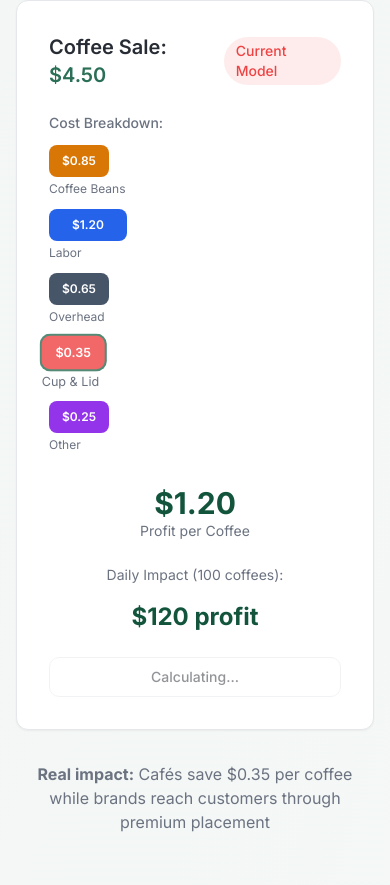
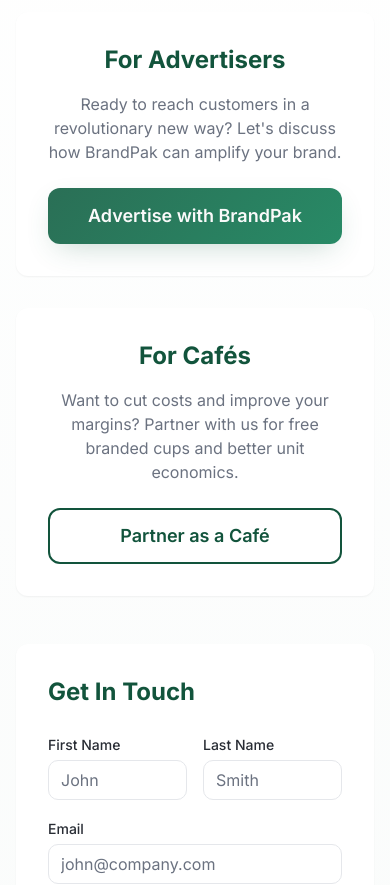
Before and after one commit to bennyblair/cup-ads-unlocked, a React (Vite) app: page / in a window 390 px wide. Shown: the part 4396-5281 px from the top of the page. Built offline with nearby package versions, Linux system fonts and the light colour scheme.

Commit message:
Remove profitability calculator

```diff
--- a/src/components/sections/ProfitabilityDemo.tsx
+++ /dev/null
@@ -1,247 +0,0 @@
-import { useState, useEffect } from "react"
-import { Button } from "@/components/ui/button"
-import { Card } from "@/components/ui/card"
-
-const ProfitabilityDemo = () => {
-  const [isAnimating, setIsAnimating] = useState(false)
-  const [currentView, setCurrentView] = useState<'before' | 'after'>('before')
-
-  // Sample cafe economics
-  const coffeePrice = 4.50
-  const beforeCosts = {
-    beans: 0.85,
-    labor: 1.20,
-    overhead: 0.65,
-    cupLid: 0.35, // This is what BrandPak eliminates
-    other: 0.25
-  }
-
-  const afterCosts = {
-    beans: 0.85,
-    labor: 1.20,
-    overhead: 0.65,
-    cupLid: 0.00, // BrandPak provides these free
-    other: 0.25
-  }
-
-  const beforeProfit = coffeePrice - Object.values(beforeCosts).reduce((a, b) => a + b, 0)
-  const afterProfit = coffeePrice - Object.values(afterCosts).reduce((a, b) => a + b, 0)
-  const profitIncrease = afterProfit - beforeProfit
-
-  const handleAnimation = () => {
-    setIsAnimating(true)
-    setCurrentView('before')
-
-    setTimeout(() => {
-      setCurrentView('after')
-    }, 2000)
-
-    setTimeout(() => {
-      setIsAnimating(false)
-    }, 4000)
-  }
-
-  useEffect(() => {
-    // Auto-start animation on mount
-    const timer = setTimeout(handleAnimation, 1000)
-
-    // Auto-restart animation every 8 seconds
-    const interval = setInterval(handleAnimation, 8000)
-
-    // Intersection observer to restart when in view
-    const observer = new IntersectionObserver(
-      (entries) => {
-        entries.forEach((entry) => {
-          if (entry.isIntersecting && !isAnimating) {
-            handleAnimation()
-          }
-        })
-      },
-      { threshold: 0.3 }
-    )
-
-    const section = document.querySelector('#profitability-demo')
-    if (section) observer.observe(section)
-
-    return () => {
-      clearTimeout(timer)
-      clearInterval(interval)
-      observer.disconnect()
-    }
-  }, [isAnimating])
-
-  const CostBar = ({ label, amount, color, isHighlighted = false }: {
-    label: string
-    amount: number
-    color: string
-    isHighlighted?: boolean
-  }) => (
-    <div
-      className={`relative transition-all duration-1000 ease-out ${
-        isHighlighted ? 'scale-105 z-10' : ''
-      }`}
-    >
-      <div
-        className={`h-8 ${color} rounded-sm flex items-center justify-center text-white text-xs font-semibold transition-all duration-1000 ${
-          isHighlighted ? 'ring-2 ring-accent animate-pulse' : ''
-        }`}
-        style={{
-          width: `${(amount / coffeePrice) * 100}%`,
-          minWidth: amount > 0 ? '60px' : '0px'
-        }}
-      >
-        {amount > 0 && `$${amount.toFixed(2)}`}
-      </div>
-      <div className="text-xs text-muted-foreground mt-1 truncate">
-        {label}
-      </div>
-    </div>
-  )
-
-  const ProfitDisplay = ({ profit, label }: { profit: number; label: string }) => (
-    <div className={`text-center transition-all duration-1000 ${
-      currentView === 'after' ? 'animate-bounce' : ''
-    }`}>
-      <div className={`text-3xl font-bold transition-colors duration-1000 ${
-        profit > beforeProfit ? 'text-accent' : 'text-primary'
-      }`}>
-        ${profit.toFixed(2)}
-      </div>
-      <div className="text-sm text-muted-foreground">{label}</div>
-      {currentView === 'after' && (
-        <div className="text-accent text-lg font-semibold animate-fade-in">
-          +${profitIncrease.toFixed(2)} per coffee!
-        </div>
-      )}
-    </div>
-  )
-
-  const costs = currentView === 'before' ? beforeCosts : afterCosts
-  const profit = currentView === 'before' ? beforeProfit : afterProfit
-
-  return (
-    <section id="profitability-demo" className="section-padding bg-gradient-to-br from-primary/5 to-accent/5 border-t border-border/50">
-      <div className="container-custom">
-        <div className="text-center mb-12">
-          <div className="inline-flex items-center gap-2 px-4 py-2 bg-accent/10 border border-accent/20 rounded-full text-accent font-semibold mb-4">
-            <div className="w-2 h-2 bg-accent rounded-full animate-pulse"></div>
-            Live Profitability Calculator
-          </div>
-          <h2 className="heading-section">See The Impact</h2>
-          <p className="text-hero-sub max-w-2xl mx-auto">
-            Watch how BrandPak transforms cafe profitability by eliminating cup costs
-          </p>
-        </div>
-
-        <div className="max-w-4xl mx-auto">
-          <Card className="p-8 shadow-elegant">
-            <div className="grid lg:grid-cols-2 gap-8 items-center">
-              {/* Visualization */}
-              <div className="space-y-6">
-                <div className="flex items-center justify-between">
-                  <h3 className="text-xl font-semibold">
-                    Coffee Sale: <span className="text-accent">${coffeePrice.toFixed(2)}</span>
-                  </h3>
-                  <div className={`px-3 py-1 rounded-full text-sm font-medium transition-all duration-500 ${
-                    currentView === 'before'
-                      ? 'bg-destructive/10 text-destructive'
-                      : 'bg-accent/10 text-accent'
-                  }`}>
-                    {currentView === 'before' ? 'Current Model' : 'With BrandPak'}
-                  </div>
-                </div>
-
-                <div className="space-y-3">
-                  <div className="text-sm font-medium text-muted-foreground mb-2">Cost Breakdown:</div>
-
-                  <CostBar
-                    label="Coffee Beans"
-                    amount={costs.beans}
-                    color="bg-amber-600"
-                  />
-                  <CostBar
-                    label="Labor"
-                    amount={costs.labor}
-                    color="bg-blue-600"
-                  />
-                  <CostBar
-                    label="Overhead"
-                    amount={costs.overhead}
-                    color="bg-slate-600"
-                  />
-                  <CostBar
-                    label="Cup & Lid"
-                    amount={costs.cupLid}
-                    color="bg-destructive"
-                    isHighlighted={currentView === 'before' && costs.cupLid > 0}
-                  />
-                  <CostBar
-                    label="Other"
-                    amount={costs.other}
-                    color="bg-purple-600"
-                  />
-                </div>
-
-                {currentView === 'after' && costs.cupLid === 0 && (
-                  <div className="bg-accent/10 border border-accent/20 rounded-lg p-4 animate-fade-in">
-                    <div className="flex items-center gap-2 text-accent font-semibold">
-                      <div className="w-2 h-2 bg-accent rounded-full animate-pulse"></div>
-                      Cup costs eliminated by BrandPak!
-                    </div>
-                  </div>
-                )}
-              </div>
-
-              {/* Profit Display */}
-              <div className="text-center space-y-6">
-                <ProfitDisplay
-                  profit={profit}
-                  label="Profit per Coffee"
-                />
-
-                <div className="space-y-4">
-                  <div className="text-sm text-muted-foreground">
-                    Daily Impact (100 coffees):
-                  </div>
-                  <div className={`text-2xl font-bold transition-colors duration-1000 ${
-                    currentView === 'after' ? 'text-accent' : 'text-primary'
-                  }`}>
-                    ${(profit * 100).toFixed(0)} profit
-                  </div>
-
-                  {currentView === 'after' && (
-                    <div className="animate-fade-in">
-                      <div className="text-accent font-semibold text-lg">
-                        +${(profitIncrease * 100).toFixed(0)} extra daily
-                      </div>
-                      <div className="text-sm text-muted-foreground">
-                        That's ${((profitIncrease * 100) * 365).toFixed(0)} more per year!
-                      </div>
-                    </div>
-                  )}
-                </div>
-
-                <Button
-                  onClick={handleAnimation}
-                  variant="outline"
-                  className="w-full"
-                  disabled={isAnimating}
-                >
-                  {isAnimating ? 'Calculating...' : 'Run Demo Again'}
-                </Button>
-              </div>
-            </div>
-          </Card>
-        </div>
-
-        <div className="text-center mt-8">
-          <p className="text-muted-foreground">
-            <strong>Real impact:</strong> Cafés save $0.35 per coffee while brands reach customers through premium placement
-          </p>
-        </div>
-      </div>
-    </section>
-  )
-}
-
-export default ProfitabilityDemo
--- a/src/pages/Index.tsx
+++ b/src/pages/Index.tsx
@@ -1,7 +1,6 @@
 import HeroSection from "@/components/sections/HeroSection"
 import ProblemSection from "@/components/sections/ProblemSection"
 import SolutionSection from "@/components/sections/SolutionSection"
-import ProfitabilityDemo from "@/components/sections/ProfitabilityDemo"
 import ProcessSection from "@/components/sections/ProcessSection"
 import CTASection from "@/components/sections/CTASection"
 import Footer from "@/components/sections/Footer"
@@ -13,7 +12,6 @@ const Index = () => {
       <ProblemSection />
       <SolutionSection />
       <ProcessSection />
-      <ProfitabilityDemo />
       <CTASection />
       <Footer />
     </div>
```
